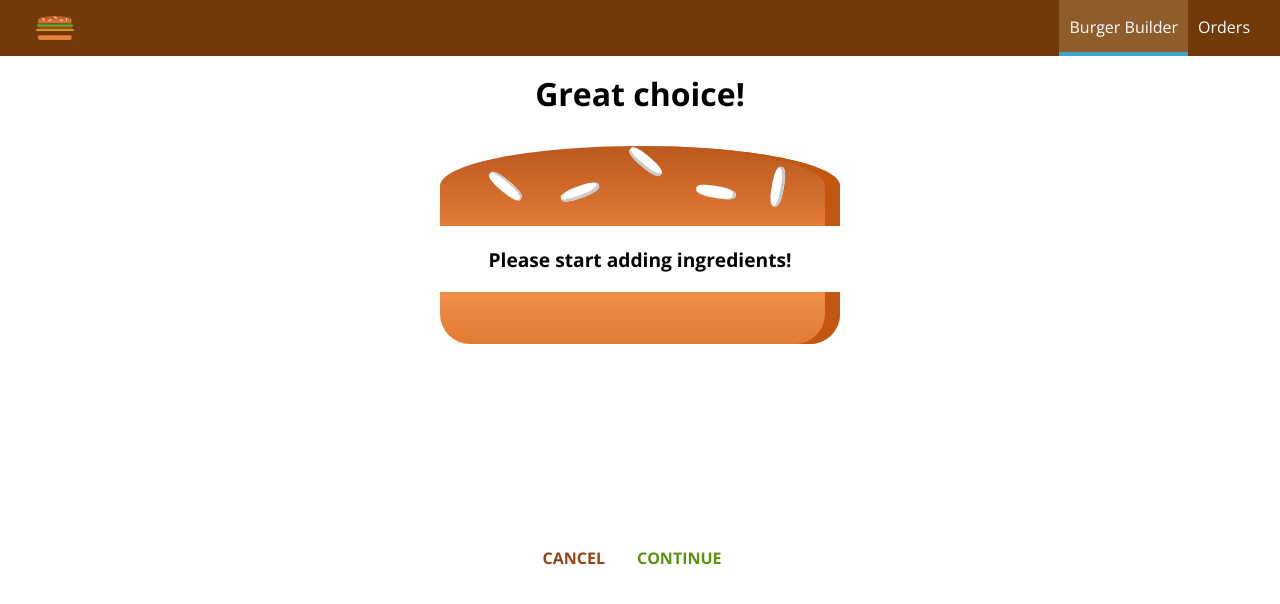
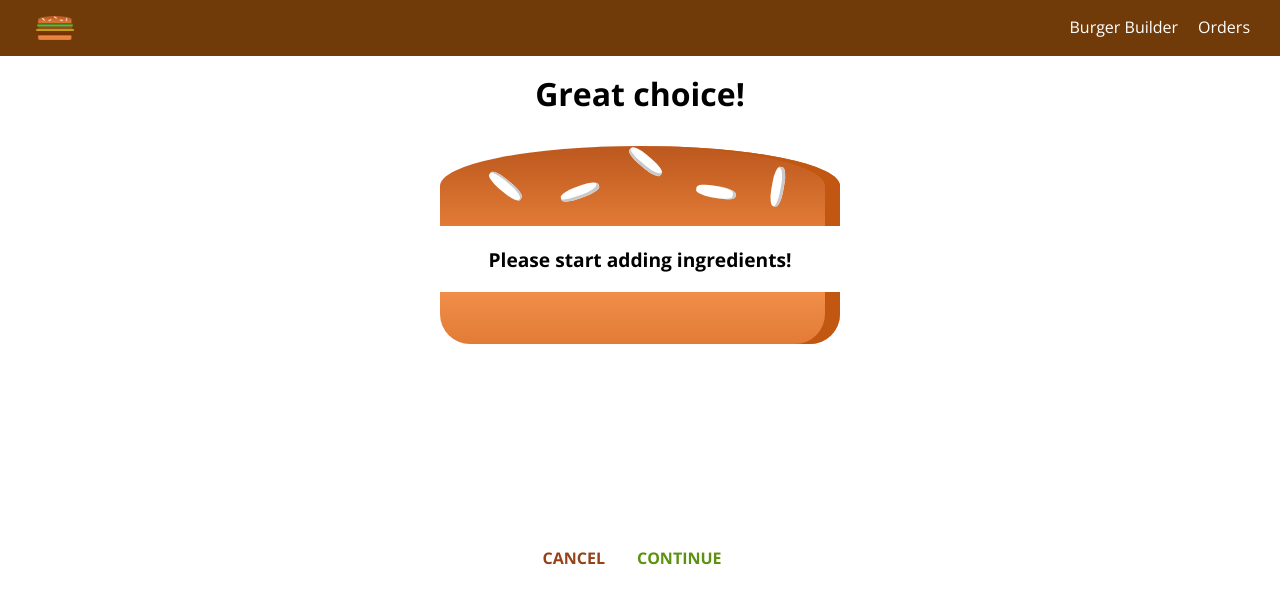
Before and after one commit to DmitryKn/app-builder-practice, a React (Create React App) app: page /checkout in a window 1280 px wide. Shown: the top 604 px of the page. Built offline with nearby package versions, Linux system fonts and the light colour scheme.

Commit message:
15 Route finish

```diff
--- a/src/components/Navigation/NavigationItems/NavigationItem/NavigationItem.js
+++ b/src/components/Navigation/NavigationItems/NavigationItem/NavigationItem.js
@@ -7,7 +7,8 @@ const navigationItem = (props) => (
     <li className="NavigationItem">
       <NavLink
         activeClassName="active"
-        to={props.link}> {props.children}
+        to={props.link}
+        exact={props.exact}> {props.children}
       </NavLink>
     </li>
 );
--- a/src/components/Navigation/NavigationItems/NavigationItems.js
+++ b/src/components/Navigation/NavigationItems/NavigationItems.js
@@ -4,7 +4,7 @@ import NavigationItem from './NavigationItem/NavigationItem.js';
 
 const navigationItems = () => (
   <ul className="NavigationItems">
-    <NavigationItem link="/" >Burger Builder</NavigationItem>
+    <NavigationItem link="/" exact>Burger Builder</NavigationItem>
     <NavigationItem link="/orders" >Orders</NavigationItem>
   </ul>
 )
```
